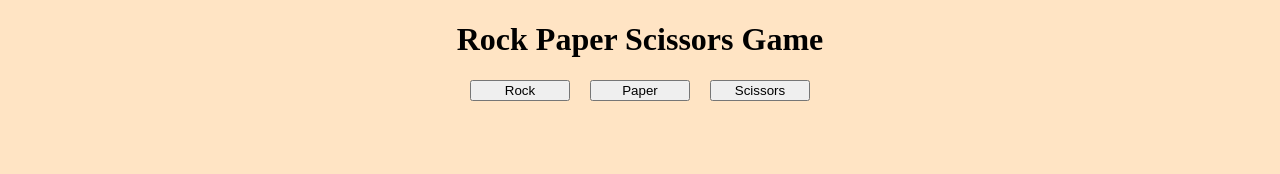
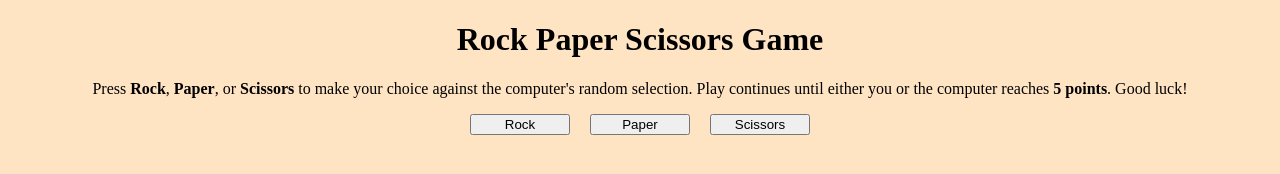
Before and after one commit to gasparjuico/odin-rock-paper-scissors, a plain HTML site: page index.html in a window 1280 px wide. Drawn offline with Linux system fonts and the light colour scheme.

Commit message:
Add instructions

```diff
--- a/index.html
+++ b/index.html
@@ -8,6 +8,8 @@
 </head>
 <body>
     <h1>Rock Paper Scissors Game</h1>
+
+    <p>Press <strong>Rock</strong>, <strong>Paper</strong>, or <strong>Scissors</strong> to make your choice against the computer's random selection. Play continues until either you or the computer reaches <strong>5 points</strong>. Good luck!</p>
 
     <div class="selections-container">
         <button>Rock</button>
--- a/style.css
+++ b/style.css
@@ -2,7 +2,8 @@ body {
     background-color: bisque;
 }
 
-h1 {
+h1,
+p {
     text-align: center;
 }
 
@@ -12,6 +13,11 @@ h1 {
     gap: 20px;
 }
 
+div {
+    text-align: center;
+    margin-top: 10px;
+}
+
 button {
     width:100px;
 }
```
